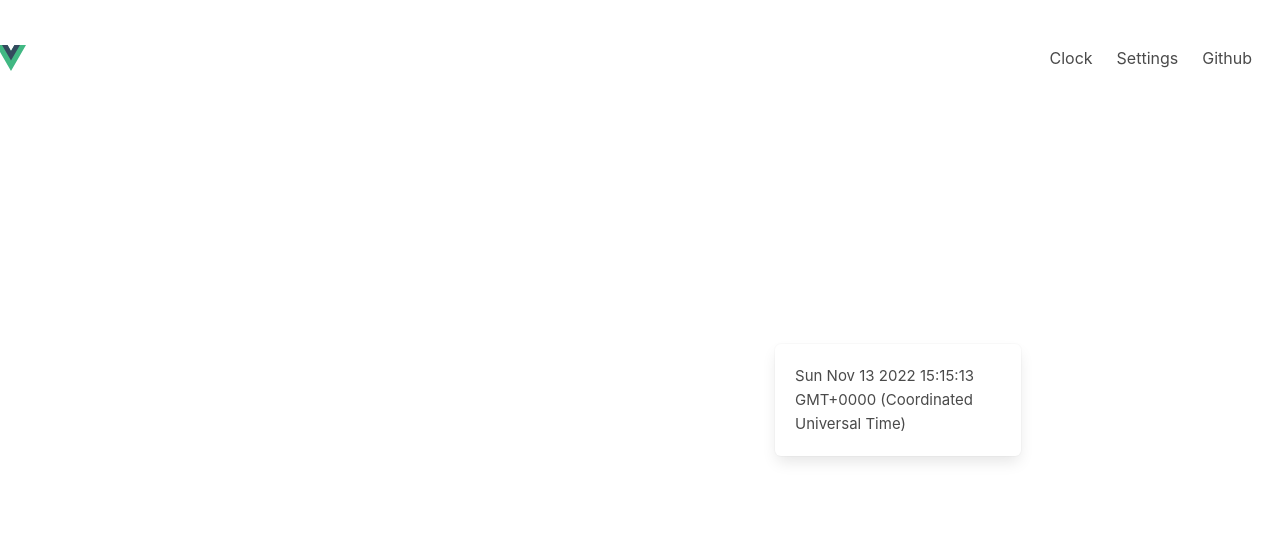
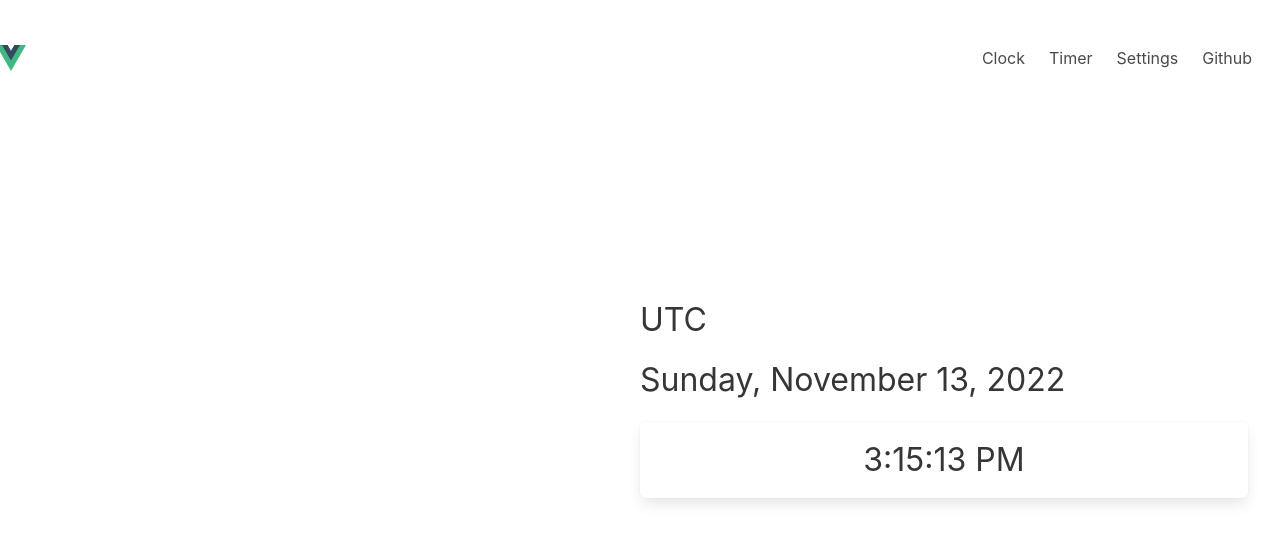
Before and after one commit to Sh3lby007/mobile-clock, a Vue app: page / in a window 1280 px wide. Shown: the top 542 px of the page. Built offline with nearby package versions, Linux system fonts and the light colour scheme.

Commit message:
Restyle clock and add new timer page.

```diff
--- a/src/components/Navbar.vue
+++ b/src/components/Navbar.vue
@@ -29,7 +29,8 @@ const showMenu = ref(false)
       <div @click="showMenu = false" class="navbar-end">
 
         <router-link to="/" class="navbar-item">Clock</router-link>
-
+        <router-link to="/Timer" class="navbar-item">Timer
+        </router-link>
         <router-link to="/Settings" class="navbar-item">Settings</router-link>
 
         <a class="navbar-item" href="https://github.com/Sh3lby007/mobile-clock">Github</a>
--- a/src/router/index.js
+++ b/src/router/index.js
@@ -1,6 +1,7 @@
 import { createRouter, createWebHistory } from 'vue-router'
 import Home from '../views/Home.vue'
 import Settings from '../views/Settings.vue'
+import Timer from '../views/Timer.vue'
 
 const router = createRouter({
   history: createWebHistory(import.meta.env.BASE_URL),
@@ -14,6 +15,11 @@ const router = createRouter({
       path: '/Settings',
       name: 'Settings',
       component: Settings
+    },
+    {
+      path: '/Timer',
+      name: 'Timer',
+      component: Timer
     }
   ]
 })
--- a/src/views/Home.vue
+++ b/src/views/Home.vue
@@ -8,8 +8,10 @@
 import { ref } from "vue";
 
 let time = ref(new Date());
+const timeZone = Intl.DateTimeFormat().resolvedOptions().timeZone;
 
-setInterval(function () {
+
+const interval = setInterval(function () {
   time.value = new Date();
 }, 1000);
 
@@ -19,10 +21,31 @@ setInterval(function () {
 </script>
 
 <template>
-  <div class="columns is-mobile is-centered">
-    <div class="column is-half">
-      <div class="box">
-        {{ time }}
+  <div class="columns is-mobile is-centered is-multiline">
+    <div class="column is-full">
+      <h1 class="title has-text-weight-normal">
+        {{ timeZone }}
+      </h1>
+    </div>
+
+    <div class="column is-full">
+      <h1 class="title has-text-weight-normal">
+        {{
+            new Intl.DateTimeFormat("default", {
+              day: "2-digit",
+              weekday: "long",
+              month: "long",
+              year: "numeric",
+            }).format(time)
+        }}
+      </h1>
+    </div>
+
+    <div class="column is-full">
+      <div class="box has-text-centered">
+        <h1 class="title has-text-weight-normal">
+          {{ time.toLocaleTimeString() }}
+        </h1>
       </div>
     </div>
   </div>
--- /dev/null
+++ b/src/views/Timer.vue
@@ -0,0 +1,3 @@
+<template>
+
+</template>
```
